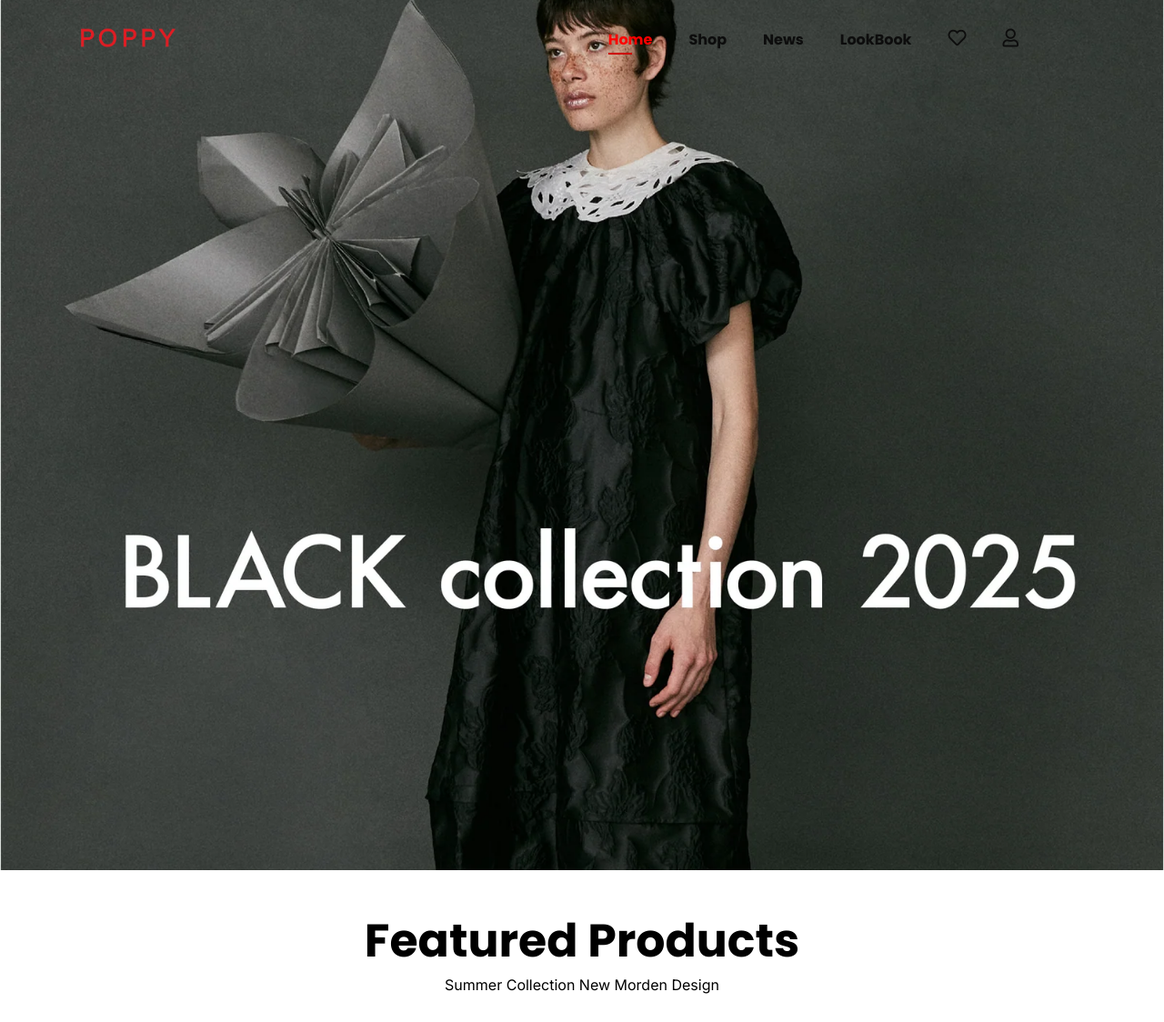
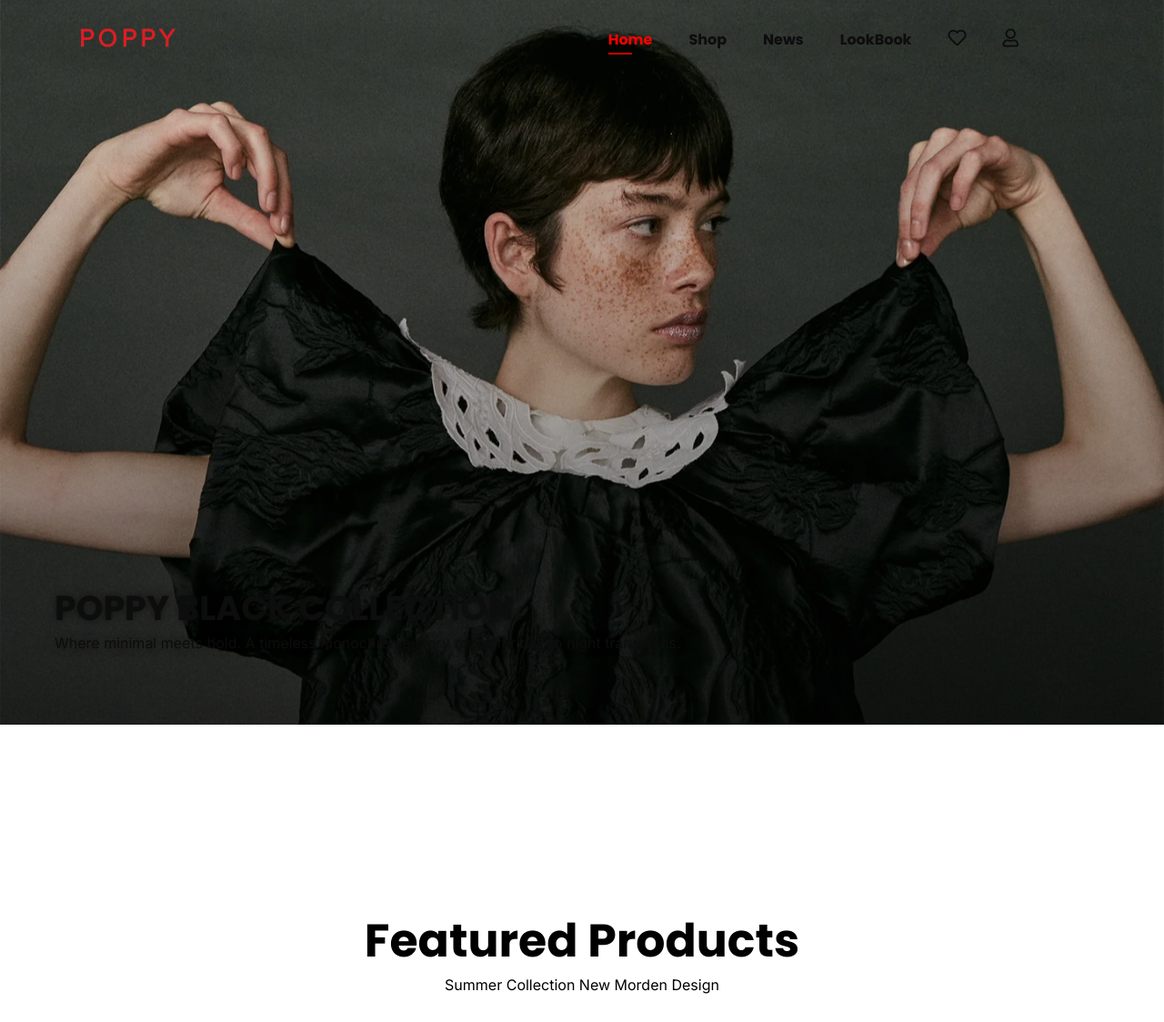
Before and after one commit to Roseburgendy/mobile_finalProject, a PHP site: page / in a window 1280 px wide. Shown: the top 1124 px of the page at 91% size. Run offline with PHP 8.4, Linux system fonts and the light colour scheme; some libraries are stand-ins or nearby versions.

Commit message:
7.13 Beautify Hero Section

```diff
--- a/index.html
+++ b/index.html
@@ -49,12 +49,40 @@
 
 <!-- Hero Banner Section -->
 <section id="hero">
-   <!--
-   <h4>Trade-in-offer</h4>
-    <h2>Super value deals</h2>
-    <h1>On all products</h1>
-    <p>Save more with coupons & up to 70% off!</p>
-    <button class="normal">Shop Now</button>-->
+    <div class="slider">
+        <div class="slide slide1">
+            <img src="img/hero_section/Hero_1.webp" alt="Hero Slide">
+            <div class="overlay"></div>
+            <div class="caption">
+                <h3>POPPY 2025 SPRING COLLECTION</h3>
+                <p>Step into the season with soft silhouettes and blooming hues. A fresh take on effortless elegance.</p>
+            </div>
+        </div>
+        <div class="slide slide2">
+            <img src="img/hero_section/Hero_2.webp" alt="Hero Slide">
+            <div class="overlay"></div>
+            <div class="caption">
+                <h3>POPPY BLACK COLLECTION</h3>
+                <p>Where minimal meets bold. A timeless monochrome story made for day to night transitions.</p>
+            </div>
+        </div>
+        <div class="slide slide3">
+            <img src="img/hero_section/Hero_3.webp" alt="Hero Slide">
+            <div class="overlay"></div>
+            <div class="caption">
+                <h3>POPPY EARLY SUMMER COLLECTION</h3>
+                <p>Breezy textures, sun-kissed tones. Feel the lightness of early summer in every movement.</p>
+            </div>
+        </div>
+        <div class="slide slide4">
+            <img src="img/hero_section/Hero_4.webp" alt="Hero Slide">
+            <div class="overlay"></div>
+            <div class="caption">
+                <h3>POPPY X KEITAMARUYAMA</h3>
+                <p>A fusion of cultures, colors, and craftsmanship. Discover the limited-edition collab capsule.</p>
+            </div>
+        </div>
+    </div>
 </section>
 
 <!-- Featured Products Section -->
--- a/style.css
+++ b/style.css
@@ -289,46 +289,74 @@ body.home-page #header #navbar li a.active {
 #mobile i:hover {
   color: var(--primary-500);
 }
-
-
 #close {
     display: none;
 }
 
+/* === HERO SECTION behavior=== */
 #hero {
-    margin-top: -90px;   /* 顶上去覆盖 header */
-    padding-top: 200px;  /* 把内容拉下来避免被 header 挡住 */
-    display: flex;
-    flex-direction: column;
-    align-items: flex-start;
-    justify-content: center;
-    padding: 0 80px;
-    background: url("img/hero.webp") no-repeat;
-    background-size: cover;
-    width: 100%;
-    height: 120vh;
-    background-size: cover;
-    background-position: top 25% right 0;
+  margin-top: -90px;
+  height: 120vh;
+  position: relative;
+  overflow: hidden;
 }
 
-#hero h4 {
-    padding-bottom: 15px;
+#hero .slider{
+    display: flex;
+    position:absolute;
+    top:0;
+    left:0;
+    width: 400%; /* 4 slides */
+    height:100%;
+    float:left;
+    animation: slide-animation 20s  ease-in-out infinite;
+}
+#hero .slide {
+  flex: 0 0 25%;
+  height: 100vh;
+  position: relative;
+  background-size: contain;
+  background-position: center center;
+  background-repeat: no-repeat;
+
 }
 
-#hero h1 {
-    color: #088178;
+.slide img {
+  width:100%;
+  height: 100%;
+  object-fit: cover;
+  object-position: center 10%;
 }
 
-#hero button {
-    background-image: url("img/button.png");
-    background-color: transparent;
-    color: #088178;
-    border: 0;
-    padding: 14px 80px 14px 65px;
-    background-repeat: no-repeat;
-    cursor: pointer;
-    font-weight: 700;
-    font-size: 15px;
+.slide .overlay {
+  position: absolute;
+  top: 0;
+  left: 0;
+  width: 100%;
+  height: 100%;
+  background: linear-gradient(to top, rgba(0,0,0,0.5), rgba(0,0,0,0));
+  z-index: 1;
+}
+
+
+.caption {
+  position: absolute;
+  bottom: 80px;
+  left: 60px;
+  color: var(--text-950);
+  text-shadow: 0 0 10px rgba(0,0,0,0.5);
+  z-index: 2; /* 确保在遮罩之上 */
+}
+@keyframes slide-animation {
+  0%   { left: 0; }
+  20%  { left: 0; }
+  25%  { left: -100%; }
+  45%  { left: -100%; }
+  50%  { left: -200%; }
+  70%  { left: -200%; }
+  75%  { left: -300%; }
+  95%  { left: -300%; }
+  100% { left: 0; }
 }
 
 #feature {
```
Also changed, not shown: other parts of style.css (+31 -4 lines), img/hero.webp (deleted), img/hero_section/25.01.16_poppy_0242293_trim_1800x1800.webp (added), img/hero_section/25.03.27_poppy_early_summer_0153465_trim_1800x1800.webp (added), img/hero_section/Hero.webp (added), img/hero_section/Hero_1.jpg (added), img/hero_section/Hero_1.webp (added), img/hero_section/Hero_2.webp (added), img/hero_section/Hero_3.webp (added), img/hero_section/Hero_4.webp (added), img/hero_section/data__0411_1088_re_1800x1800.webp (added).
